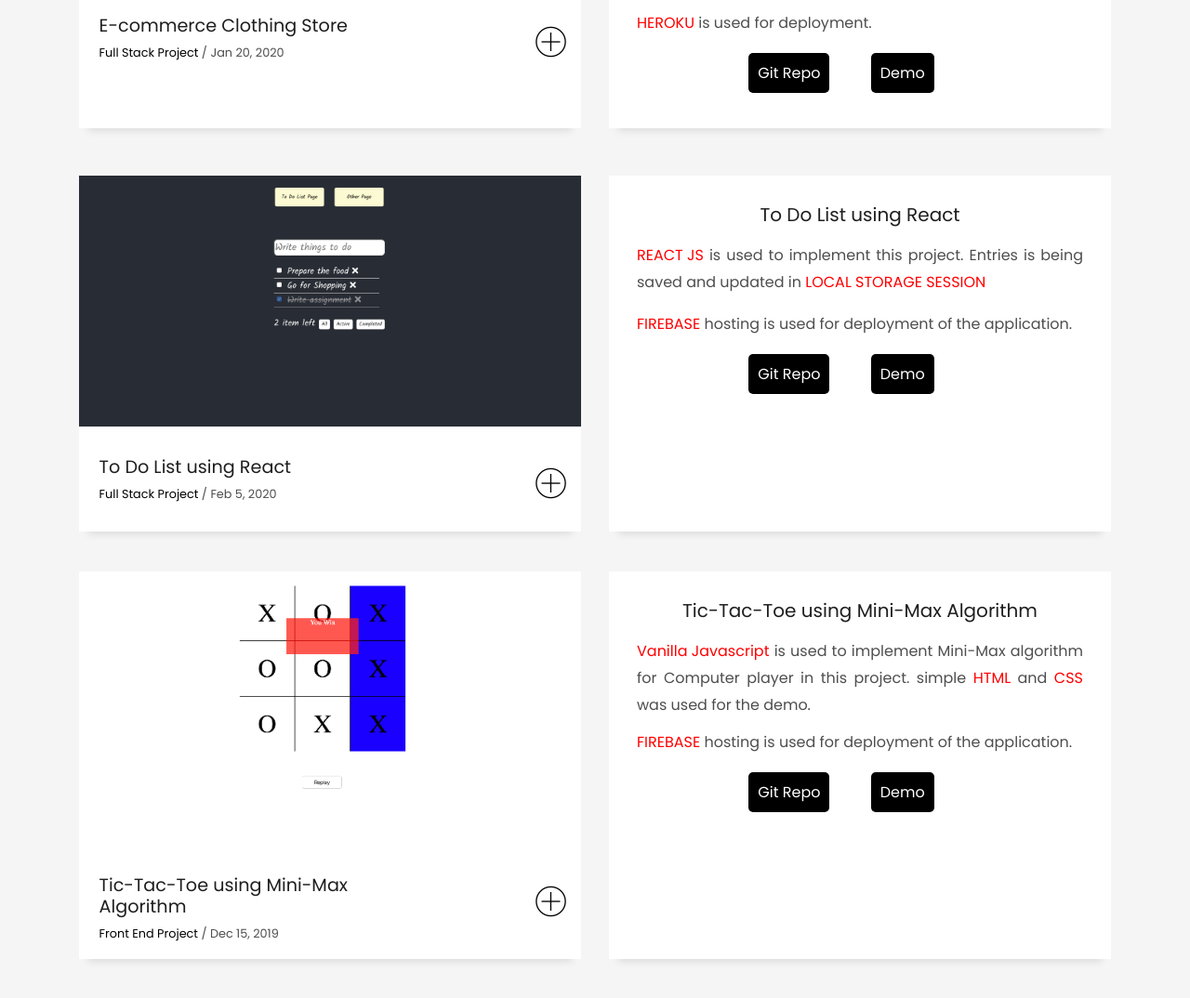
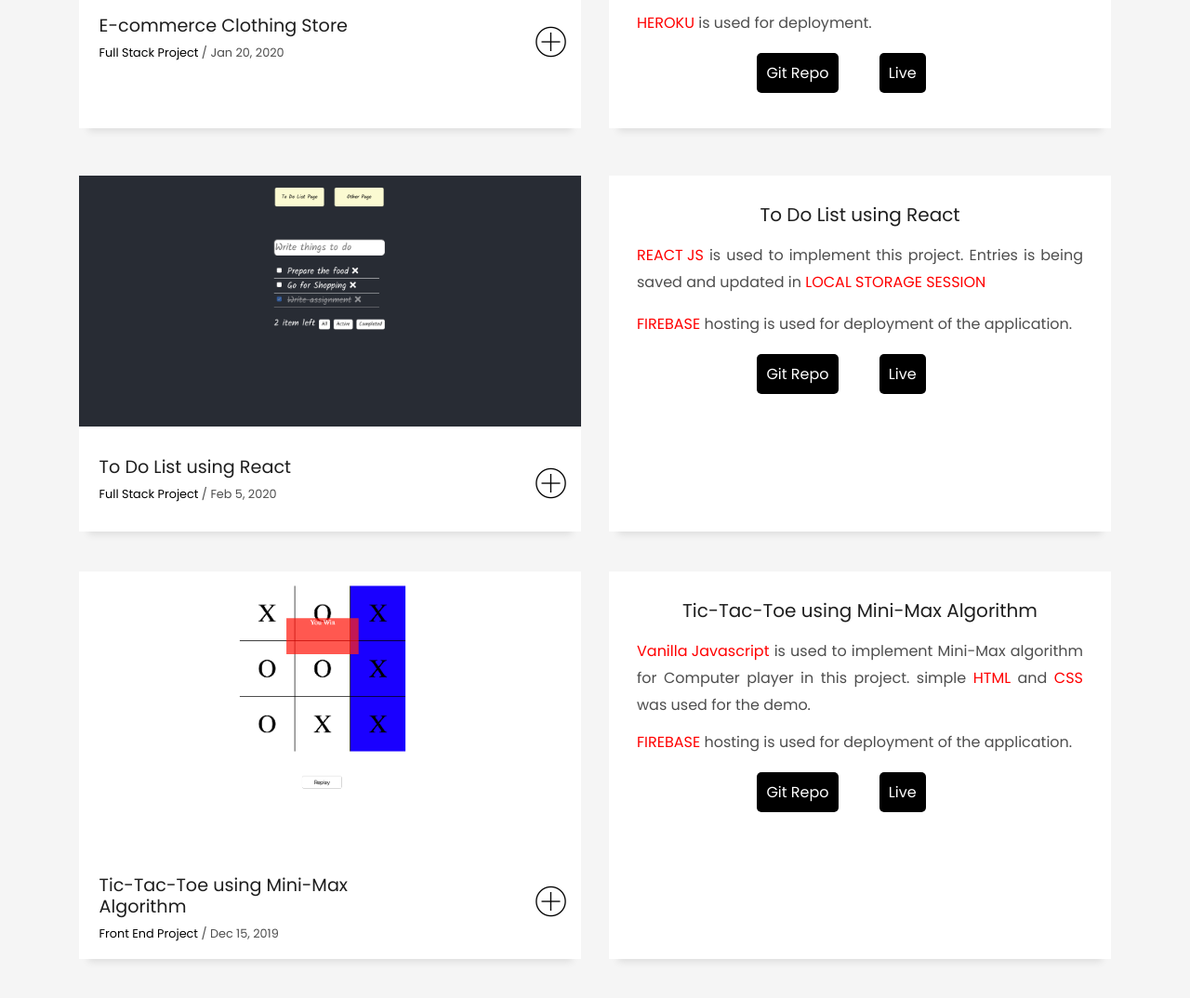
Before and after one commit to Akaki91/Akaki91.github.io, a plain HTML site: page index.html in a window 1280 px wide. Shown: the part 2853-3927 px from the top of the page at 93% size. Drawn offline with nearby package versions, Linux system fonts and the light colour scheme; files whose address does not match are found by name.

Commit message:
resume modified

```diff
--- a/index.html
+++ b/index.html
@@ -78,7 +78,7 @@
               <a href=""><i class="fab fa-github-square"></i></a>
               <a href=""><i class="fab fa-twitter-square"></i></a>
           </div>
-          <a href="img/Akaki Koridze - Resume.pdf" class="resume" onclick="but()">
+          <a href="img/Akaki Koridze - Resume.pdf" target="_blank" class="resume" onclick="but()">
             Click for Resume
           </a>
         </div>
@@ -364,7 +364,7 @@
 
               <div class="btns-repo">
               <a href="https://github.com/Akaki91/Online_Store" target="_blank" class="btn-repo">Git Repo</a>
-              <a href="https://expressclothing.herokuapp.com/" target="_blank" class="btn-repo">Demo</a>
+              <a href="https://expressclothing.herokuapp.com/" target="_blank" class="btn-repo">Live</a>
               </div>
             </div>
 
@@ -409,7 +409,7 @@
 
               <div class="btns-repo">
                 <a href="https://github.com/Akaki91/ToDoList" target="_blank" class="btn-repo">Git Repo</a>
-                <a href="https://todolist-aac44.firebaseapp.com/" target="_blank" class="btn-repo">Demo</a>
+                <a href="https://todolist-aac44.firebaseapp.com/" target="_blank" class="btn-repo">Live</a>
               </div>
             </div>
 
@@ -458,7 +458,7 @@
 
               <div class="btns-repo">
                 <a href="https://github.com/Akaki91/Tic-Tac-Toe" target="_blank" class="btn-repo">Git Repo</a>
-                <a href="https://tictactoe-8a832.firebaseapp.com/" target="_blank" class="btn-repo">Demo</a>
+                <a href="https://tictactoe-8a832.firebaseapp.com/" target="_blank" class="btn-repo">Live</a>
               </div>
             </div>
 
```
Also changed, not shown: 1 other file.
